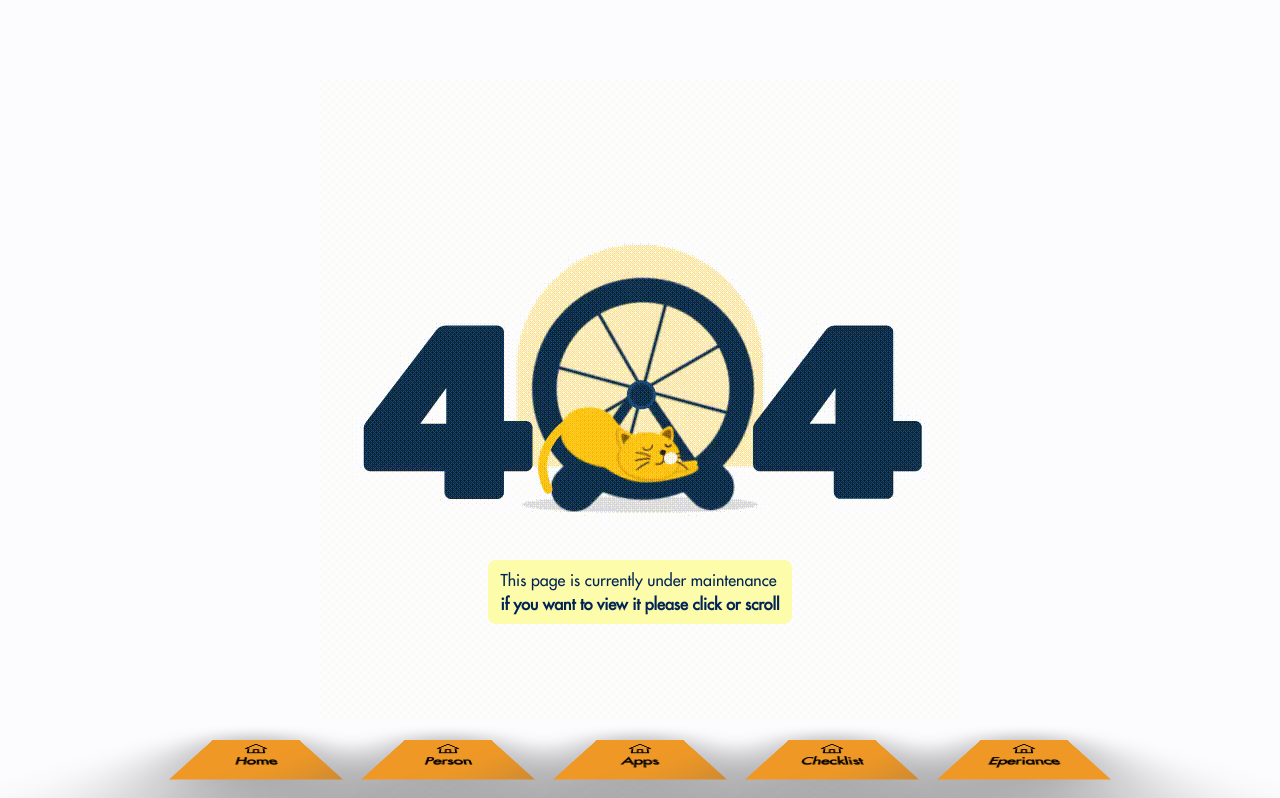
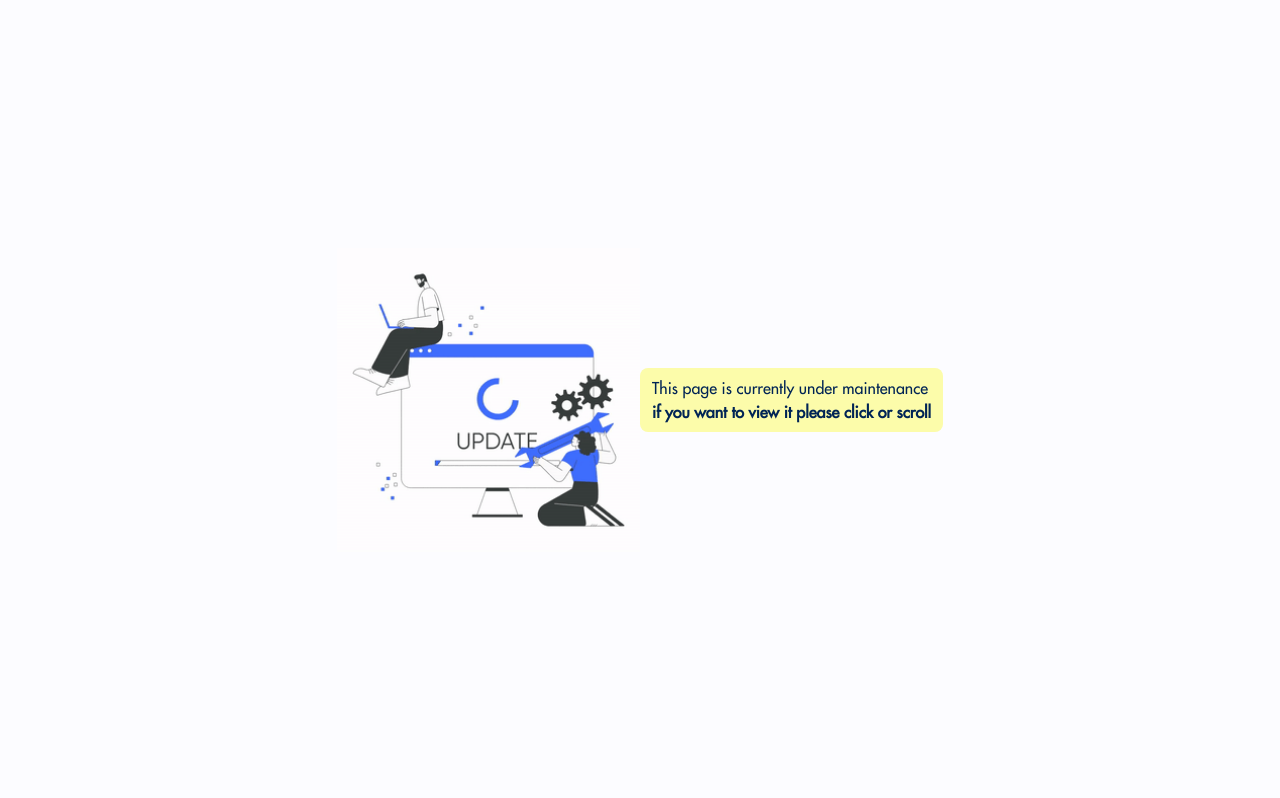
Before and after one commit to reGardens/myportfolio, a React (Vite) app: page / in a window 1280 px wide. Shown: the top 798 px of the page. Built offline with nearby package versions, Linux system fonts and the light colour scheme.

Commit message:
fix: fixing gif 404 to maintenance

```diff
--- a/src/js/Error/Error404.jsx
+++ b/src/js/Error/Error404.jsx
@@ -1,23 +1,18 @@
 import React from "react";
 
-import pages404 from "../../assets/Error/404.gif";
+import updateMaintenance from "../../assets/Error/update-maintenance.gif";
 import { Link } from "react-router-dom";
 
 const Error404 = () => {
   return (
     <div className="bg-[#FCFCFF] h-screen flex justify-center items-center font-futura">
-      <div className="flex justify-center items-center relative h-none bg-blue-400">
-        <img src={pages404} alt="pages404" className="" />
+      <div className="grid md:grid-cols-2 justify-center items-center relative h-none">
+        <div className="w-full h-full">
+          <img src={updateMaintenance} alt="updateMaintenance" className="w-full h-full" />
+        </div>
 
-        <div className="absolute bottom-24 left-0 w-full flex justify-center">
+        <div className="w-full flex justify-center">
           {/* if finish use it */}
-          {/* <Link to="/" className="bg-[#FCFCAA] rounded-lg">
-            <p className="py-2 px-3 font-extrabold font-futura text-[#002455]">
-              Back To Home
-            </p>
-          </Link> */}
-          {/* ------ */}
-          {/* and destroy it */}
           <a href="#inDekstop" className="hidden md:block bg-[#FCFCAA] rounded-lg">
             <p className="py-2 px-3 font-extrabold font-futura text-[#002455]">
               <span className="font-normal">
--- a/src/js/Pages/Front/Home.jsx
+++ b/src/js/Pages/Front/Home.jsx
@@ -176,7 +176,7 @@ const Home = () => {
       </header>
 
       {/* Floating Menu */}
-      <div className="fixed bottom-2 left-0 w-full z-50">
+      <div className="fixed bottom-2 left-0 w-full z-50 hidden">
         <ul className="flex justify-center gap-1.5 md:gap-16">
           <li className="listMenu w-[3.8rem] md:w-[8rem]">
             <div className="cursor-pointer py-1 md:p-3 flex flex-col items-center justify-center h-full bg-customOrange">
```
Also changed, not shown: src/assets/Error/update-maintenance.gif (added), 1 other file (tests, documents, lock files or other folders).
